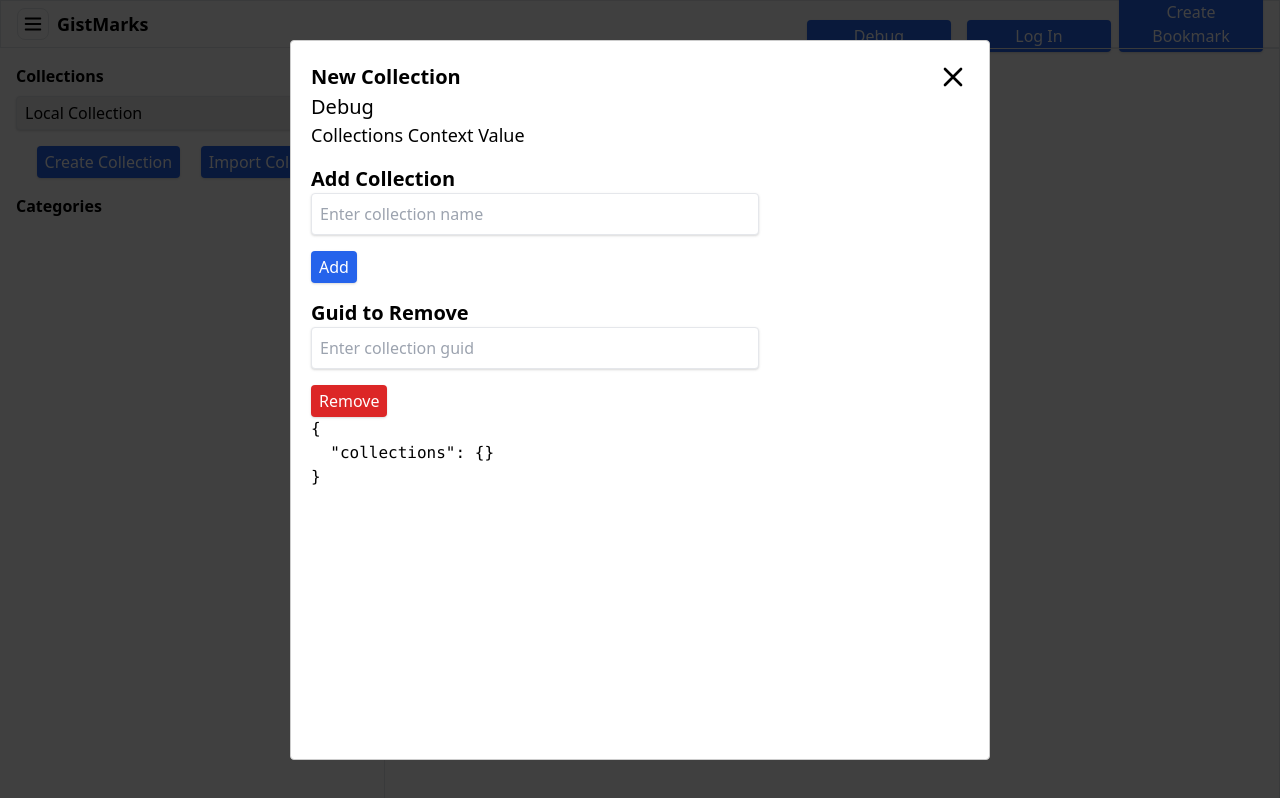
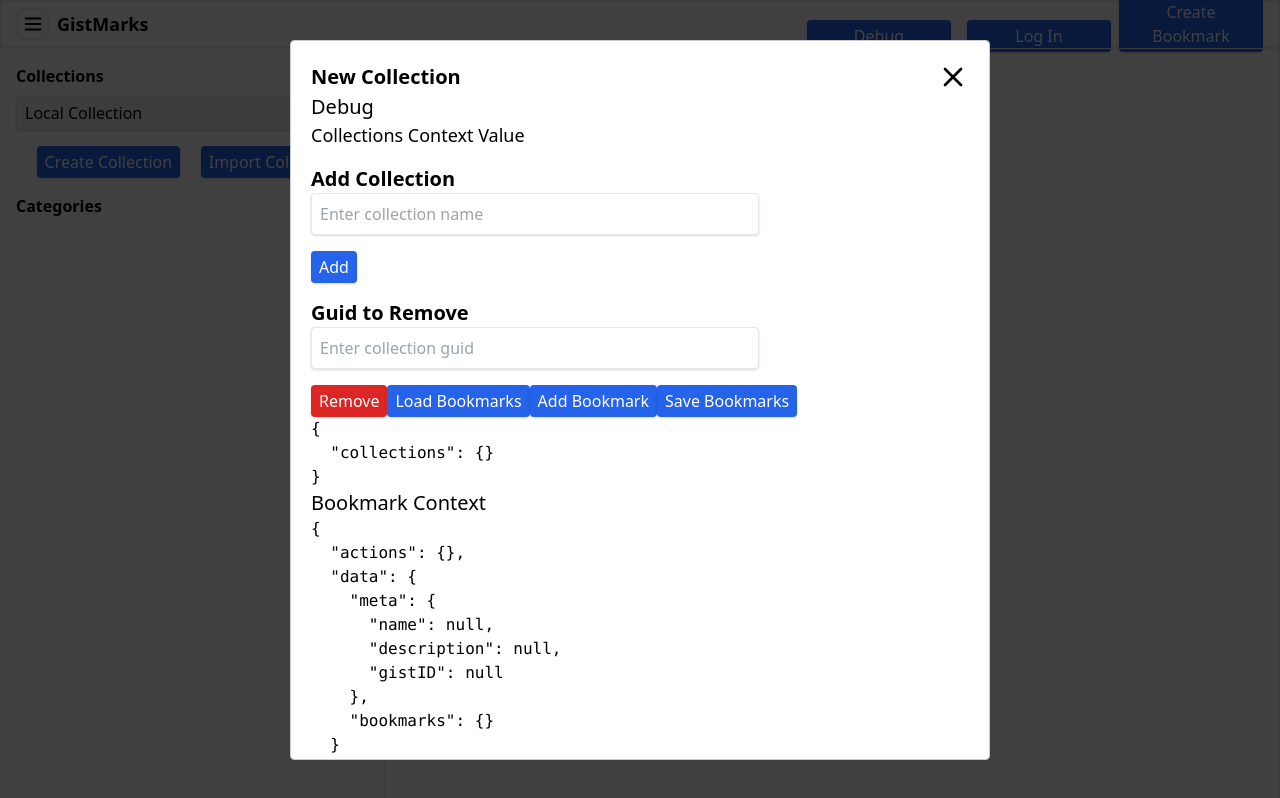
Before and after one commit to sgolovine/gistmarks, a React app: page / in a window 1280 px wide. Both pictures are taken after a click on the button "Debug". Built offline with nearby package versions, Linux system fonts and the light colour scheme.

Commit message:
Collections flow now working

```diff
--- a/src/components/DebugWindow.tsx
+++ b/src/components/DebugWindow.tsx
@@ -1,7 +1,8 @@
 import React, { useContext, useState } from "react"
-import { CollectionsContext, LayoutContext } from "~/context"
+import { BookmarkContext, CollectionsContext, LayoutContext } from "~/context"
 import { NewCollectionsContext } from "~/context/NewCollectionsContext"
 import { generateUUID } from "~/helpers"
+import { Bookmark } from "~/model/Bookmark"
 import { NewCollection } from "~/model/Collection"
 import AppModal from "./common/AppModal"
 import Button from "./common/Button"
@@ -9,20 +10,67 @@ import Button from "./common/Button"
 const DebugWindow = () => {
   const layoutContext = useContext(LayoutContext)
   const collectionsContext = useContext(NewCollectionsContext)
+  const bookmarkContext = useContext(BookmarkContext)
 
   const [guidRemove, setGuidRemove] = useState("")
   const [colName, setColName] = useState("")
 
   const add = (name: string) => {
-    const guid = generateUUID()
     const collection: NewCollection = {
       name,
-      guid,
+      guid: "some-guid",
       description: "something here",
-      bookmarks: [],
+      bookmarks: {
+        one: {
+          guid: "one",
+          name: "bookmark 1",
+          href: "https://google.com",
+          category: "",
+          description: "some-desc",
+        },
+        two: {
+          guid: "two",
+          name: "bookmark 2",
+          href: "https://google.com",
+          category: "",
+          description: "some-desc",
+        },
+        three: {
+          guid: "three",
+          name: "bookmark 3",
+          href: "https://google.com",
+          category: "",
+          description: "some-desc",
+        },
+      },
       gistId: null,
     }
     collectionsContext.addCollection(collection)
+  }
+
+  const handleLoadBookmarks = () => {
+    const collectionGuid = "some-guid"
+    const collection = collectionsContext.collections[collectionGuid]
+    bookmarkContext.actions.loadBookmarks(collection)
+  }
+
+  const addBookmark = () => {
+    const guid = generateUUID()
+    const newBookmark: Bookmark = {
+      guid,
+      name: "bookmark X",
+      href: "https://google.com",
+      category: "",
+      description: "some-desc",
+    }
+    bookmarkContext.actions.addBookmark(newBookmark, guid)
+  }
+
+  const saveBookmarks = () => {
+    collectionsContext.saveBookmarksToCollection(
+      "some-guid",
+      bookmarkContext.data.bookmarks
+    )
   }
 
   return (
@@ -57,7 +105,12 @@ const DebugWindow = () => {
         onClick={() => collectionsContext.removeCollection(guidRemove)}
         danger
       />
+      <Button label="Load Bookmarks" onClick={() => handleLoadBookmarks()} />
+      <Button label="Add Bookmark" onClick={() => addBookmark()} />
+      <Button label="Save Bookmarks" onClick={() => saveBookmarks()} />
       <pre>{JSON.stringify(collectionsContext, null, 2)}</pre>
+      <h2 className="text-xl">Bookmark Context</h2>
+      <pre>{JSON.stringify(bookmarkContext, null, 2)}</pre>
     </AppModal>
   )
 }
--- a/src/context/BookmarkContext.tsx
+++ b/src/context/BookmarkContext.tsx
@@ -19,7 +19,7 @@ type BookmarksData = {
 
 interface BookmarkContext {
   actions: {
-    addBookmark: (b: Bookmark, guid?: string) => void
+    addBookmark: (b: Bookmark, guid: string) => void
     removeBookmark: (guid: string) => void
     editName: (name: string) => void
     editDescription: (desc: string) => void
@@ -83,19 +83,11 @@ export const BookmarkContextProvider: React.FC<ContextProviderProps> = ({
     )
   }, [bookmarkMeta, bookmarkData])
 
-  const addBookmark = (bookmark: Bookmark, guid?: string) => {
-    if (!!guid) {
-      setBookmarkData({
-        ...bookmarkData,
-        [guid]: bookmark,
-      })
-    } else {
-      const generatedGuid = generateUUID()
-      setBookmarkData({
-        ...bookmarkData,
-        [generatedGuid]: bookmark,
-      })
-    }
+  const addBookmark = (bookmark: Bookmark, guid: string) => {
+    setBookmarkData({
+      ...bookmarkData,
+      [guid]: bookmark,
+    })
   }
 
   const removeBookmark = (bookmarkGuid: string) => {
```
